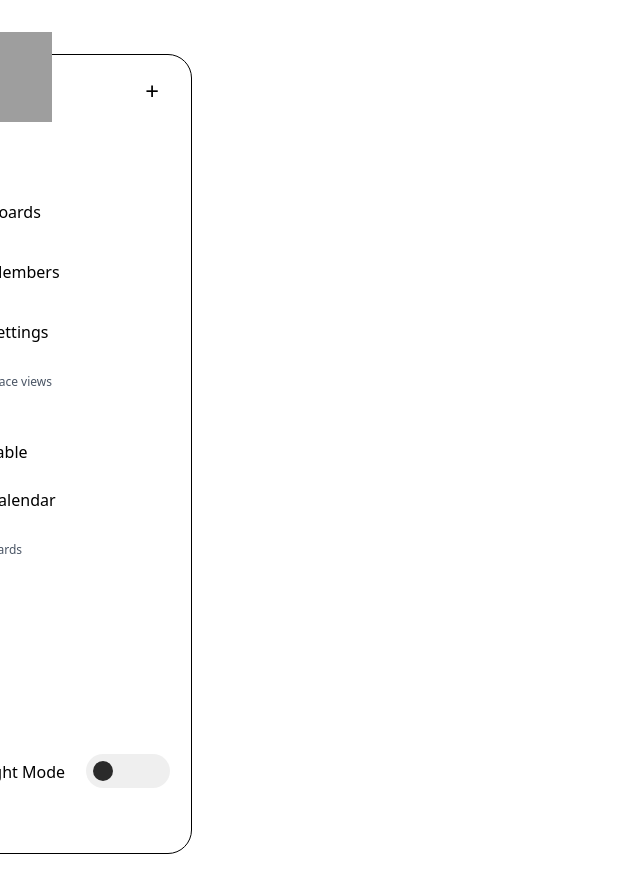
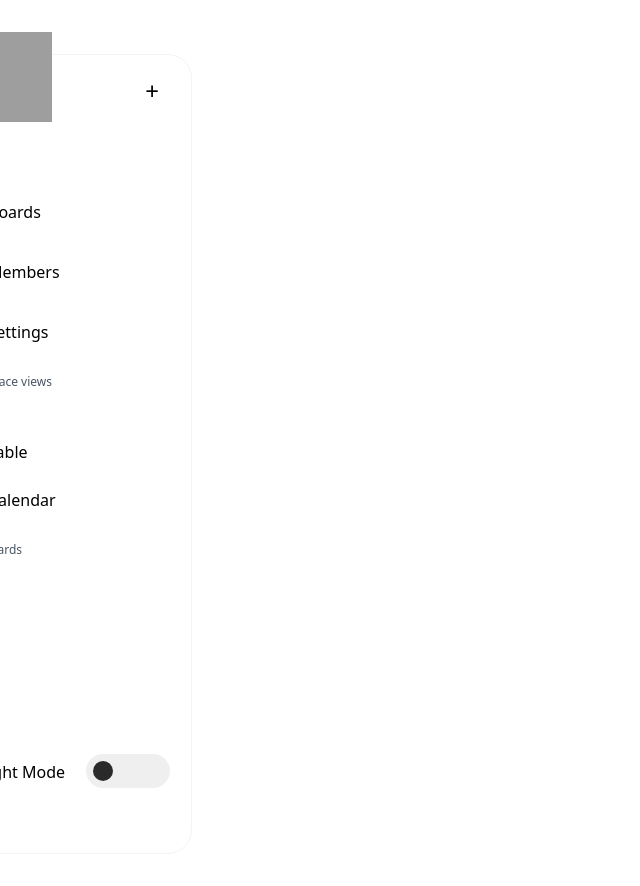
Before and after one commit to krims31/Trello, a React (Vite) app: page / in a window 1280 px wide. Shown: the whole page, without its empty margins (0-640 px from the left). Built offline with nearby package versions, Linux system fonts and the light colour scheme; grey boxes are pictures that could not be loaded.

Commit message:
fix bugs

```diff
--- a/src/component/Navig/Navig.tsx
+++ b/src/component/Navig/Navig.tsx
@@ -13,7 +13,7 @@ export function Navig() {
           </div>
         </div>
       </nav>
-      <div className="bg-white w-70 h-200 -mt-17 -ml-30 border 1px solid black rounded-3xl">
+      <div className="bg-white w-70 h-200 -mt-17 -ml-30 border border-gray-100 rounded-3xl">
         <button className="text-black ml-50 mt-5 text-2xl cursor-pointer">+</button>
       </div>
     </div>
```
